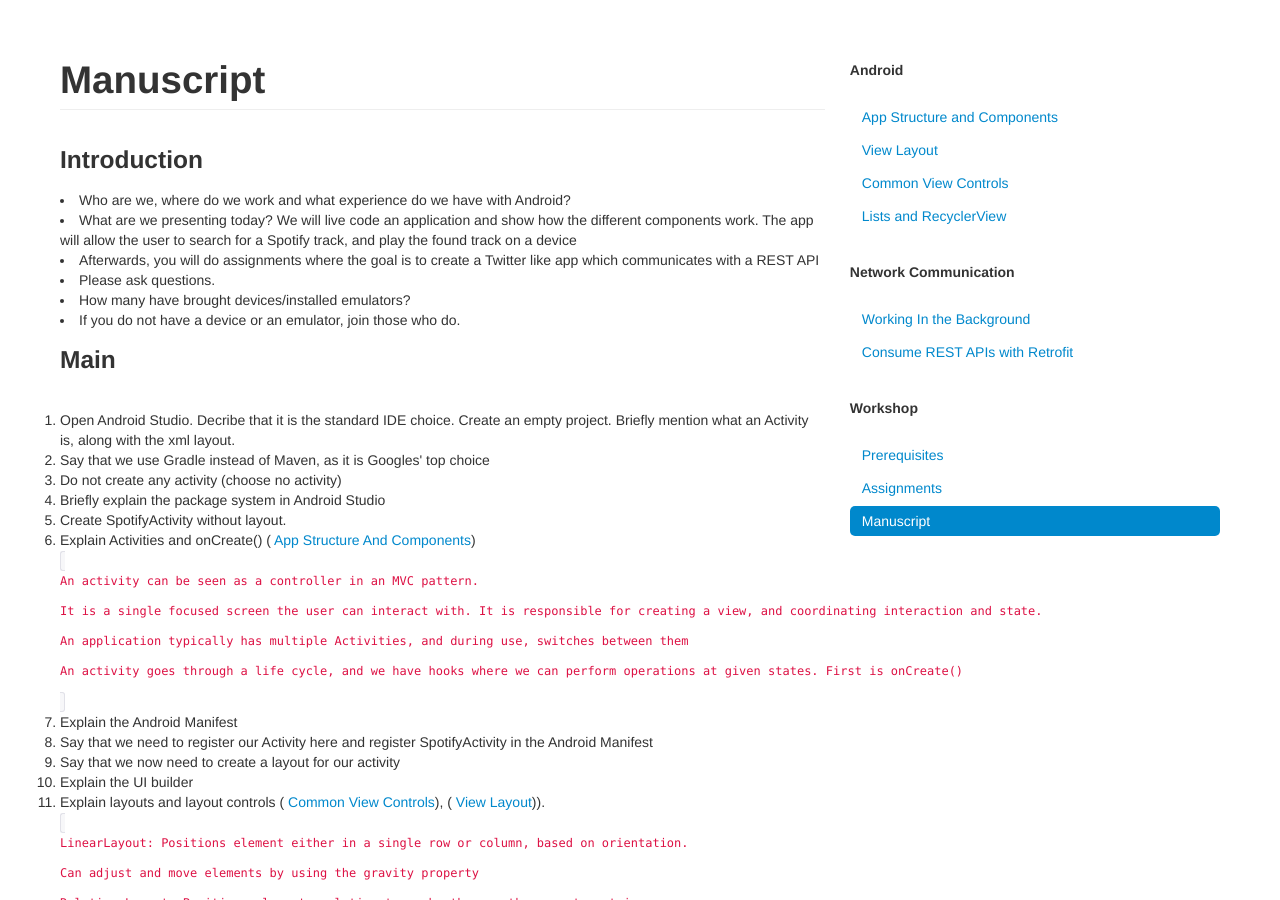
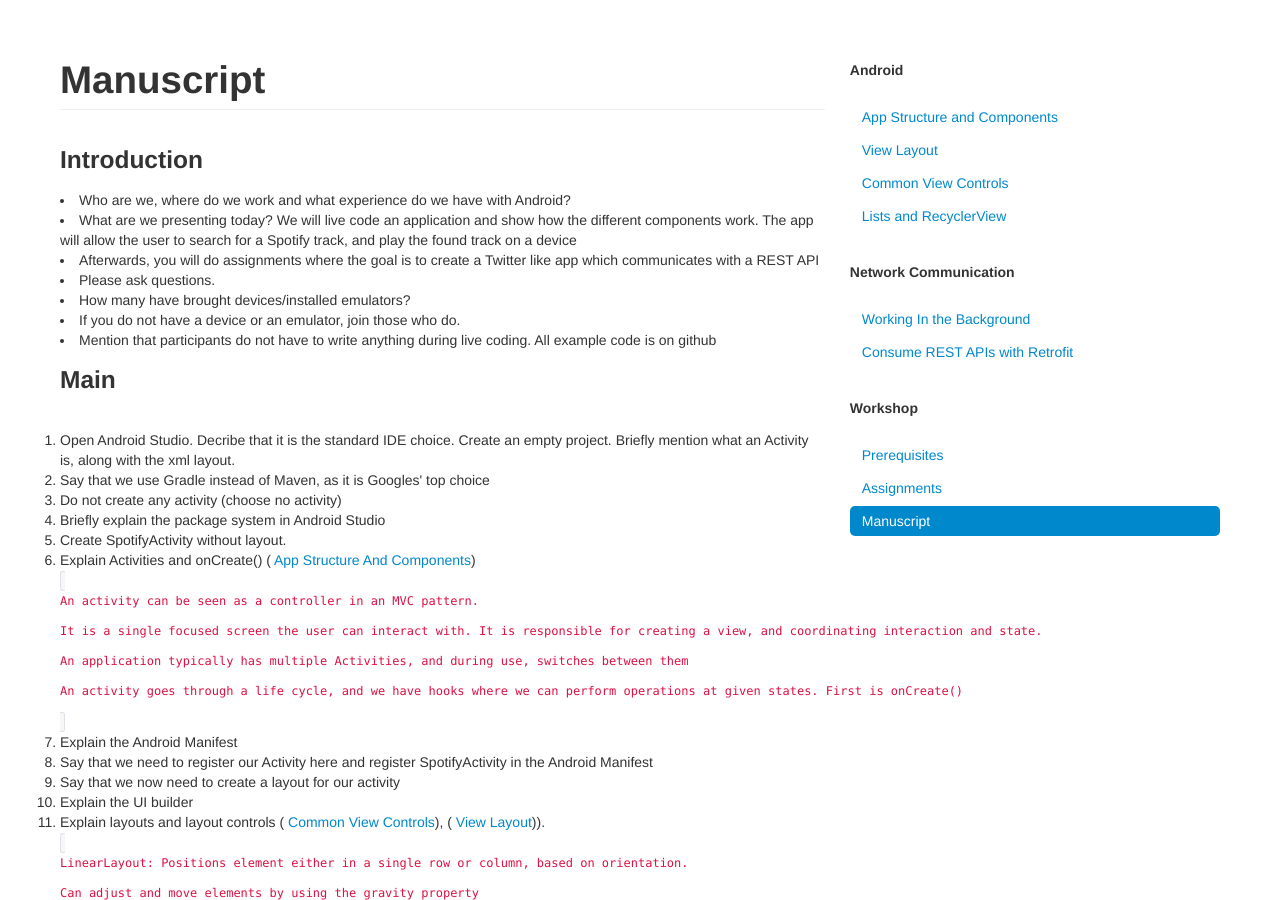
Before and after one commit to bekk/android101, a Jekyll site: the page built from docs/pages/manuscript.html, in a window 1280 px wide and 900 px high. Built offline with Jekyll 4.4.1, drawn with Linux system fonts in a browser that asks for light colours; Markdown is read by kramdown in place of the engine named in the settings.

Commit message:
Oppdatert manus

```diff
--- a/docs/pages/manuscript.html
+++ b/docs/pages/manuscript.html
@@ -9,6 +9,7 @@ title: Manuscript
 <li> Please ask questions.</li>
 <li> How many have brought devices/installed emulators?  </li>
 <li> If you do not have a device or an emulator, join those who do.</li>
+<li>Mention that participants do not have to write anything during live coding. All example code is on github</li>
 
 <h3>Main</h3>
 <ol>
```
